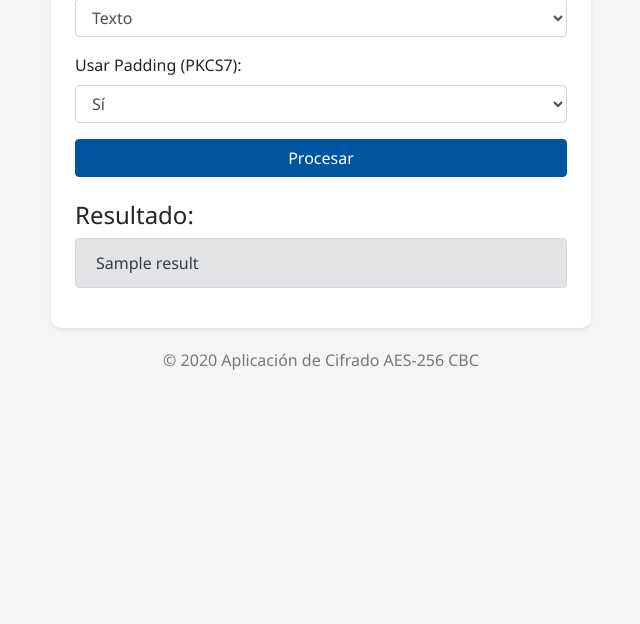
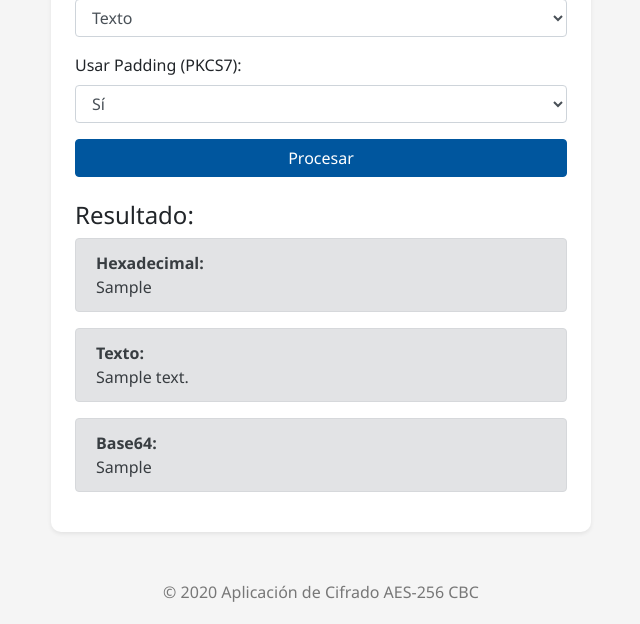
Before and after one commit to averan/aes256, a Flask app: template templates/index.html in a window 1280 px wide. Shown: the part 639-1263 px from the top of the page, without its empty margins (319-959 px from the left). Before the commit the page ends 1009 px from the top, so only its background shows below. Run offline with Flask 3, Linux system fonts and the light colour scheme; the template is opened without the code that fills it: most values are stand-ins (such as "Sample title", 1, 10 or a date in 2020); some libraries are stand-ins or nearby versions.

Commit message:
Agregada nueva funcionalidad X

```diff
--- a/app.py
+++ b/app.py
@@ -2,6 +2,7 @@ from flask import Flask, render_template, request, jsonify
 from Crypto.Cipher import AES
 from Crypto.Util.Padding import pad, unpad
 import binascii
+import base64
 import os
 from datetime import datetime
 
@@ -9,8 +10,11 @@ app = Flask(__name__)
 
 @app.route('/', methods=['GET', 'POST'])
 def index():
-    result = ''
-    key_default = 'E45CAEC8F1F2DEC1DD1E9BE1C9CB548C636BEED4C32AD48B39E7E105AA061759'
+    # Inicializar variables de resultado
+    result_hex = result_text = result_base64 = ''
+    error = ''
+    key_default = ('E45CAEC8F1F2DEC1DD1E9BE1C9CB548C'
+                   '636BEED4C32AD48B39E7E105AA061759')
     iv_default = '63520F9035ED12DC5FBAAD1DB0ECD6D1'
     data_default = '1234567890123456'
 
@@ -23,50 +27,66 @@ def index():
         padding = request.form.get('padding')
 
         try:
-            # Convertir key y iv de hexadecimal a bytes
             key_bytes = binascii.unhexlify(key)
             iv_bytes = binascii.unhexlify(iv)
 
-            # Asegurarse de que key y iv tengan la longitud correcta
             if len(key_bytes) != 32:
-                return render_template('index.html', result='La llave debe tener 32 bytes (256 bits).', key=key, iv=iv, data=data, current_year=datetime.now().year)
-            if len(iv_bytes) != 16:
-                return render_template('index.html', result='El IV debe tener 16 bytes (128 bits).', key=key, iv=iv, data=data, current_year=datetime.now().year)
+                error = 'La llave debe tener 32 bytes (256 bits).'
+            elif len(iv_bytes) != 16:
+                error = 'El IV debe tener 16 bytes (128 bits).'
+            else:
+                cipher = AES.new(key_bytes, AES.MODE_CBC, iv_bytes)
 
-            cipher = AES.new(key_bytes, AES.MODE_CBC, iv_bytes)
+                if action == 'encrypt':
+                    if data_type == 'text':
+                        data_bytes = data.encode('utf-8')
+                    else:
+                        data_bytes = binascii.unhexlify(data)
 
-            if action == 'encrypt':
-                if data_type == 'text':
-                    data_bytes = data.encode('utf-8')
-                else:
-                    data_bytes = binascii.unhexlify(data)
+                    if padding == 'yes':
+                        data_bytes = pad(data_bytes, AES.block_size)
+                    elif len(data_bytes) % AES.block_size != 0:
+                        error = 'El texto debe ser múltiplo de 16 bytes cuando no se usa padding.'
 
-                if padding == 'yes':
-                    data_bytes = pad(data_bytes, AES.block_size)
+                    if not error:
+                        encrypted_bytes = cipher.encrypt(data_bytes)
+                        result_hex = binascii.hexlify(encrypted_bytes).decode('utf-8')
+                        result_base64 = base64.b64encode(encrypted_bytes).decode('utf-8')
+                        result_text = ''
+                elif action == 'decrypt':
+                    encrypted_bytes = binascii.unhexlify(data)
+                    if len(encrypted_bytes) % AES.block_size != 0:
+                        error = 'El texto cifrado debe ser múltiplo de 16 bytes.'
+                    else:
+                        decrypted_bytes = cipher.decrypt(encrypted_bytes)
 
-                encrypted_bytes = cipher.encrypt(data_bytes)
-                result = binascii.hexlify(encrypted_bytes).decode('utf-8')
+                        if padding == 'yes':
+                            decrypted_bytes = unpad(decrypted_bytes, AES.block_size)
+                        result_hex = binascii.hexlify(decrypted_bytes).decode('utf-8')
+                        result_base64 = base64.b64encode(decrypted_bytes).decode('utf-8')
+                        if data_type == 'text':
+                            result_text = decrypted_bytes.decode('utf-8', errors='ignore')
+                        else:
+                            result_text = result_hex
+        except Exception as e:
+            error = f'Error: {str(e)}'
 
-            elif action == 'decrypt':
-                encrypted_bytes = binascii.unhexlify(data)
-                decrypted_bytes = cipher.decrypt(encrypted_bytes)
-
-                if padding == 'yes':
-                    decrypted_bytes = unpad(decrypted_bytes, AES.block_size)
-
-                if data_type == 'text':
-                    result = decrypted_bytes.decode('utf-8', errors='ignore')
-                else:
-                    result = binascii.hexlify(decrypted_bytes).decode('utf-8')
-
-        except Exception as e:
-            result = f'Error: {str(e)}'
-
-        return render_template('index.html', result=result, key=key, iv=iv, data=data, current_year=datetime.now().year)
-
+        # Renderizar el template con todas las variables necesarias
+        return render_template('index.html', error=error,
+                               result_hex=result_hex,
+                               result_text=result_text,
+                               result_base64=result_base64,
+                               key=key, iv=iv, data=data,
+                               current_year=datetime.now().year)
     else:
-        # Prellenar valores por defecto
-        return render_template('index.html', key=key_default, iv=iv_default, data=data_default, current_year=datetime.now().year)
+        # Renderizar el template con valores por defecto y variables de resultado vacías
+        return render_template('index.html', error=error,
+                               result_hex=result_hex,
+                               result_text=result_text,
+                               result_base64=result_base64,
+                               key=key_default, iv=iv_default,
+                               data=data_default,
+                               current_year=datetime.now().year)
 
 @app.route('/reset_iv', methods=['POST'])
 def reset_iv():
--- a/templates/index.html
+++ b/templates/index.html
@@ -3,9 +3,9 @@
 <head>
     <meta charset="UTF-8">
     <title>Cifrado AES-256 CBC</title>
-    <!-- Inclusión de Bootstrap CSS -->
-    <link rel="stylesheet" href="https://stackpath.bootstrapcdn.com/bootstrap/4.5.2/css/bootstrap.min.css">
-    <!-- Estilos Personalizados -->
+    <!-- Bootstrap CSS -->
+    <link rel="stylesheet"
+     href="https://stackpath.bootstrapcdn.com/bootstrap/4.5.2/css/bootstrap.min.css">
     <style>
         body {
             background-color: #f5f5f5;
@@ -62,57 +62,98 @@
         .btn-secondary {
             background-color: #6c757d;
         }
+        /* Ajustes para móviles */
+        @media (max-width: 576px) {
+            .container {
+                padding: 0 15px;
+            }
+            .card {
+                margin: 10px 0;
+            }
+            .navbar-brand {
+                font-size: 18px;
+            }
+            h2 {
+                font-size: 24px;
+            }
+            label {
+                font-size: 14px;
+            }
+            .btn {
+                font-size: 14px;
+            }
+        }
     </style>
 </head>
 <body>
     <!-- Menú de Navegación -->
     <nav class="navbar navbar-expand-lg navbar-dark">
         <a class="navbar-brand" href="#">AES-256 CBC</a>
-        <button class="navbar-toggler" type="button" data-toggle="collapse" data-target="#navbarNav"        aria-controls="navbarNav" aria-expanded="false" aria-label="Alternar navegación">
+        <button class="navbar-toggler" type="button"
+          data-toggle="collapse" data-target="#navbarNav"
+          aria-controls="navbarNav" aria-expanded="false"
+          aria-label="Alternar navegación">
             <span class="navbar-toggler-icon"></span>
         </button>
-        <div class="collapse navbar-collapse" id="navbarNav">
+        <div class="collapse navbar-collapse"
+          id="navbarNav">
             <ul class="navbar-nav ml-auto">
                 <li class="nav-item">
-                    <a class="nav-link" href="#" data-toggle="modal" data-target="#aboutModal">About Us</a>
+                    <a class="nav-link" href="#"
+                     data-toggle="modal" data-target="#aboutModal">
+                    About Us</a>
                 </li>
             </ul>
         </div>
     </nav>
 
     <!-- Contenido Principal -->
-    <div class="container mt-5">
+    <div class="container mt-5 mb-5">
         <div class="row justify-content-center">
             <div class="col-md-6">
                 <div class="card p-4 shadow-sm">
-                    <h2 class="card-title text-center mb-4">Cifrado y Descifrado</h2>
+                    <h2 class="card-title text-center mb-4">
+                    Cifrado y Descifrado</h2>
+                    {% if error %}
+                        <div class="alert alert-danger">
+                            {{ error }}
+                        </div>
+                    {% endif %}
                     <form method="post">
                         <div class="form-group">
                             <label>Acción:</label>
                             <select class="form-control" name="action">
-                                <option value="encrypt" selected>Cifrar</option>
+                                <option value="encrypt" selected>
+                                Cifrar</option>
                                 <option value="decrypt">Descifrar</option>
                             </select>
                         </div>
 
                         <div class="form-group">
                             <label>Llave (64 caracteres hexadecimales):</label>
-                            <input type="text" name="key" class="form-control" required maxlength="64" value="{{ key }}">
+                            <input type="text" name="key"
+                             class="form-control" required maxlength="64"
+                             value="{{ key }}">
                         </div>
 
                         <div class="form-group">
                             <label>IV (32 caracteres hexadecimales):</label>
                             <div class="input-group">
-                                <input type="text" name="iv" class="form-control" required maxlength="32" value="{{ iv }}" id="iv-input">
+                                <input type="text" name="iv"
+                                 class="form-control" required maxlength="32"
+                                 value="{{ iv }}" id="iv-input">
                                 <div class="input-group-append">
-                                    <button class="btn btn-reset-iv" type="button" id="reset-iv-btn">Resetear IV</button>
+                                    <button class="btn btn-reset-iv"
+                                     type="button" id="reset-iv-btn">
+                                    Resetear IV</button>
                                 </div>
                             </div>
                         </div>
 
                         <div class="form-group">
                             <label>Texto a procesar:</label>
-                            <textarea name="data" class="form-control" rows="4" required>{{ data }}</textarea>
+                            <textarea name="data" class="form-control"
+                             rows="4" required>{{ data }}</textarea>
                         </div>
 
                         <div class="form-group">
@@ -131,15 +172,31 @@
                             </select>
                         </div>
 
-                        <button type="submit" class="btn btn-primary btn-block">Procesar</button>
+                        <button type="submit"
+                         class="btn btn-primary btn-block">Procesar</button>
                     </form>
 
-                    {% if result %}
+                    {% if result_hex or result_text or result_base64 %}
                         <div class="result mt-4">
                             <h4>Resultado:</h4>
+                            {% if result_hex %}
                             <div class="alert alert-secondary" role="alert">
-                                {{ result }}
+                                <strong>Hexadecimal:</strong><br>
+                                {{ result_hex }}
                             </div>
+                            {% endif %}
+                            {% if result_text %}
+                            <div class="alert alert-secondary" role="alert">
+                                <strong>Texto:</strong><br>
+                                {{ result_text }}
+                            </div>
+                            {% endif %}
+                            {% if result_base64 %}
+                            <div class="alert alert-secondary" role="alert">
+                                <strong>Base64:</strong><br>
+                                {{ result_base64 }}
+                            </div>
+                            {% endif %}
                         </div>
                     {% endif %}
                 </div>
@@ -153,12 +210,15 @@
     </div>
 
     <!-- Modal "About Us" -->
-    <div class="modal fade" id="aboutModal" tabindex="-1" role="dialog" aria-labelledby="aboutModalLabel" aria-hidden="true">
+    <div class="modal fade" id="aboutModal" tabindex="-1"
+     role="dialog" aria-labelledby="aboutModalLabel"
+     aria-hidden="true">
       <div class="modal-dialog" role="document">
         <div class="modal-content">
           <div class="modal-header">
             <h4 class="modal-title" id="aboutModalLabel">About Us</h4>
-            <button type="button" class="close" data-dismiss="modal" aria-label="Cerrar">
+            <button type="button" class="close" data-dismiss="modal"
+             aria-label="Cerrar">
               <span aria-hidden="true">&times;</span>
             </button>
           </div>
@@ -166,15 +226,18 @@
             Andrés Vera
           </div>
           <div class="modal-footer">
-            <button type="button" class="btn btn-secondary" data-dismiss="modal">Cerrar</button>
+            <button type="button" class="btn btn-secondary"
+             data-dismiss="modal">Cerrar</button>
           </div>
         </div>
       </div>
     </div>
 
-    <!-- Inclusión de jQuery y Bootstrap JS -->
-    <script src="https://code.jquery.com/jquery-3.5.1.min.js"></script>
-    <script src="https://stackpath.bootstrapcdn.com/bootstrap/4.5.2/js/bootstrap.min.js"></script>
+    <!-- jQuery y Bootstrap JS -->
+    <script src="https://code.jquery.com/jquery-3.5.1.min.js">
+    </script>
+    <script src="https://stackpath.bootstrapcdn.com/bootstrap/4.5.2/js/bootstrap.min.js">
+    </script>
 
     <!-- Script para Resetear IV -->
     <script>
```
